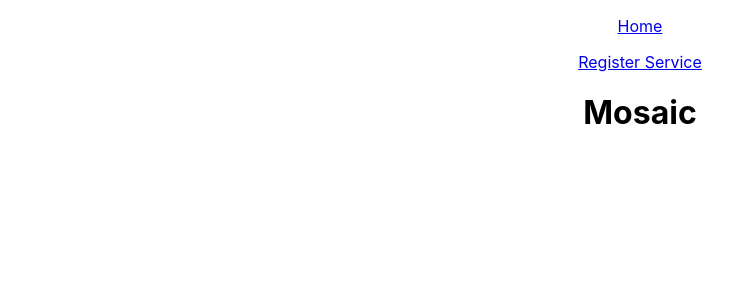
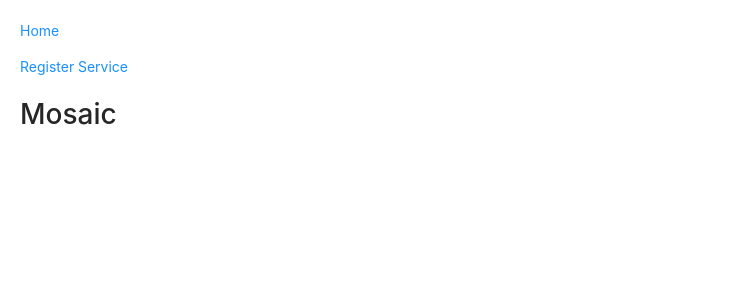
Before and after one commit to oslabs-beta/mosaic, a React (Create React App) app in the folder client/: page / in a window 1280 px wide. Shown: the top 300 px of the page, without its empty margins (0-744 px from the left). Built offline with nearby package versions, Linux system fonts and the light colour scheme.

Commit message:
import ant design styling

```diff
--- a/client/src/App.css
+++ b/client/src/App.css
@@ -1,3 +1,5 @@
+@import '~antd/dist/antd.css';
+
 .App {
-  text-align: center;
+  padding: 20px;
 }
```
